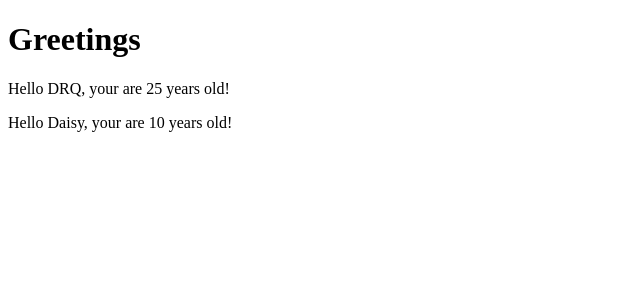
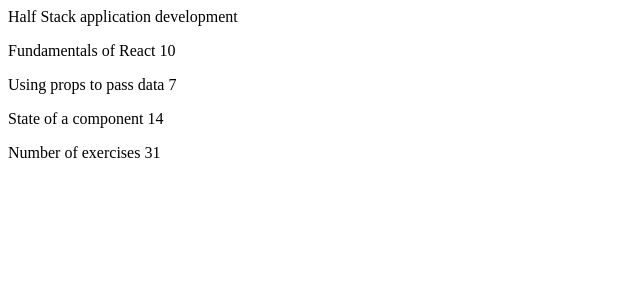
Before and after one commit to zzsealy/fullstackopen, a React (Create React App) app in the folder part1/: page / in a window 1280 px wide. Shown: the top 300 px of the page, without its empty margins (0-640 px from the left). Built offline with nearby package versions, Linux system fonts and the light colour scheme.

Commit message:
wip: 练习1.1

```diff
--- a/part1/src/App.js
+++ b/part1/src/App.js
@@ -1,42 +1,53 @@
-// function App() {
-//   return (
-//     <div className="App">
-//       <header className="App-header">
-//         <img src={logo} className="App-logo" alt="logo" />
-//         <p>
-//           Edit <code>src/App.js</code> and save to reload.
-//         </p>
-//         <a
-//           className="App-link"
-//           href="https://reactjs.org"
-//           target="_blank"
-//           rel="noopener noreferrer"
-//         >
-//           Learn React
-//         </a>
-//       </header>
-//     </div>
-//   );
-// }
 
-const Hello = (props) => {
+const Header = (props) => {
+  return (
+    <div>{props.course}</div>
+  )
+}
+
+
+const Content = (props) => {
   return (
     <div>
-      <p>Hello {props.name}, your are {props.age} years old!</p>
+      <p>
+        {props.part1} {props.exercises1}
+      </p>
+      <p>
+        {props.part2} {props.exercises2}
+      </p>
+      <p>
+        {props.part3} {props.exercises3}
+      </p>
     </div>
   )
 }
 
-const App = () => {
-  const name = 'Peter'
-  const age = 10
+
+const Total = (props) => {
   return (
-    <div>
-      <h1>Greetings</h1>
-      <Hello name='DRQ' age={10 + 15}/>
-      <Hello name='Daisy' age={age} />
-    </div>
+      <p>Number of exercises {props.exercises1 + props.exercises2 + props.exercises3}</p>
   )
 }
 
+const App = () => {
+  const course = 'Half Stack application development'
+  const part1 = 'Fundamentals of React'
+  const exercises1 = 10
+  const part2 = 'Using props to pass data'
+  const exercises2 = 7
+  const part3 =  'State of a component'
+  const exercises3 = 14
+
+  return (
+    <div>
+      <Header course={course}/>
+      <Content part1={part1} part2={part2} part3={part3}
+        exercises1={exercises1} exercises2={exercises2} exercises3={exercises3} />
+      <Total exercises1={exercises1} exercises2={exercises2} exercises3={exercises3}/>
+    </div>
+
+  )
+}
+
+
 export default App;
```
